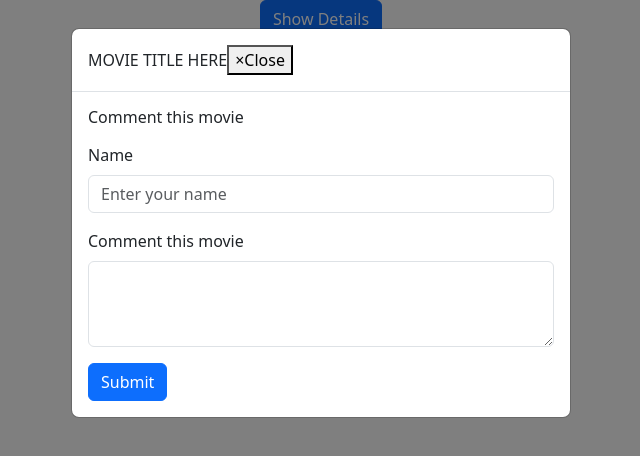
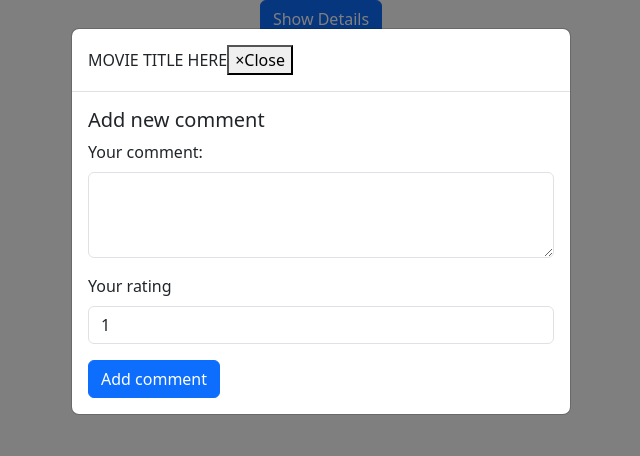
Before and after one commit to EmanueleFurlani/m4-d5netflix-clone, a React (Create React App) app: page / in a window 1280 px wide. Both pictures are taken after a click on the button "Show Details". Shown: the top 456 px of the page, without its empty margins (319-959 px from the left). Built offline with nearby package versions, Linux system fonts and the light colour scheme.

Commit message:
working on form

```diff
--- a/src/components/AddComment.jsx
+++ b/src/components/AddComment.jsx
@@ -2,21 +2,33 @@
 import { Form, Button } from "react-bootstrap";
 
 class AddComment extends Component {
+  // state = {
+  //   comment: {
+  //     name:,
+  //   }
+  // }
   render() {
     return (
       <>
-        <h6>Comment this movie</h6>
+        <h5>Add new comment</h5>
         <Form>
-          <Form.Group className="my-3" controlId="formBasicEmail">
-            <Form.Label>Name</Form.Label>
-            <Form.Control type="text" placeholder="Enter your name" />
-          </Form.Group>
-          <Form.Group className="mb-3" controlId="exampleForm.ControlTextarea1">
-            <Form.Label>Comment this movie</Form.Label>
+          <Form.Group className="mb-3" controlId="comment">
+            <Form.Label>Your comment:</Form.Label>
             <Form.Control as="textarea" rows={3} />
           </Form.Group>
+          <Form.Group className="my-3" controlId="rate">
+            <Form.Label>Your rating</Form.Label>
+            <Form.Control as="select">
+              <option>1</option>
+              <option>2</option>
+              <option>3</option>
+              <option>4</option>
+              <option>5</option>
+            </Form.Control>
+          </Form.Group>
+
           <Button variant="primary" type="submit">
-            Submit
+            Add comment
           </Button>
         </Form>
       </>
```
